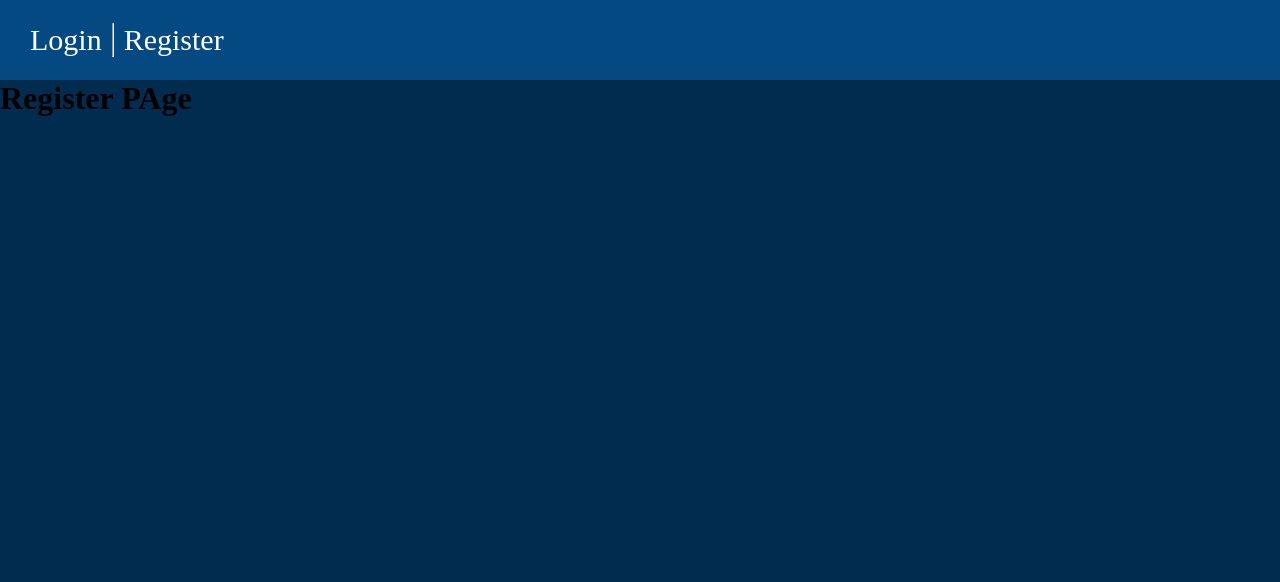
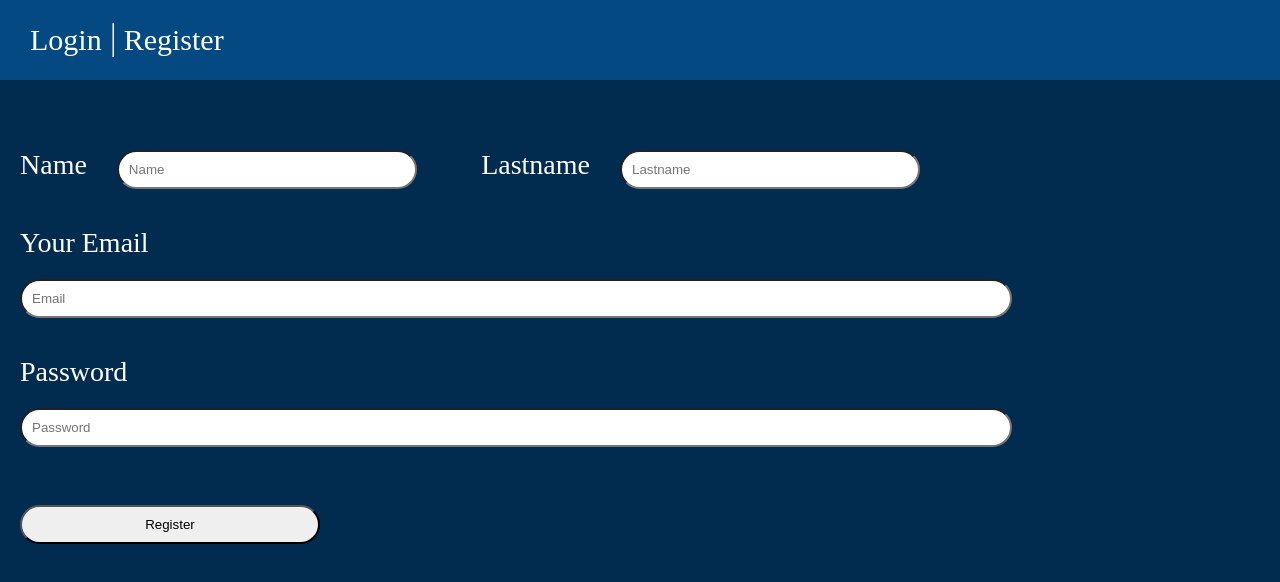
Before and after one commit to Gpaqsa/ReactForm, a React (Create React App) app: page /Register in a window 1280 px wide. Shown: the top 582 px of the page. Built offline with nearby package versions, Linux system fonts and the light colour scheme.

Commit message:
Add register page

```diff
--- a/src/App.js
+++ b/src/App.js
@@ -8,7 +8,6 @@ function App() {
   return (
     <div className="App">
       <Navbar />
-      {/* <LoginForm /> */}
       <Routes>
         <Route path="/" element={<LoginForm />} />
         <Route path="/Register" element={<RegisterForm />} />
--- a/src/components/RegisterForm.jsx
+++ b/src/components/RegisterForm.jsx
@@ -1,10 +1,67 @@
 import React from "react";
-import "../style/registerForm.css"
+import "../style/registerForm.css";
 const RegisterForm = () => {
   return (
     <div className="registerPage">
-      <form className="registerForm">
-        <h1>Register PAge</h1>
+      <form class="form-detail" action="#">
+        <div class="form-row">
+          <div className="fullname">
+            <div className="name">
+              <label for="name">Name</label>
+              <input
+                type="text"
+                name="name"
+                id="name"
+                class="input-text"
+                placeholder="Name"
+              />
+            </div>
+            <div>
+              <label for="lastname">Lastname</label>
+              <input
+                type="text"
+                name="lastname"
+                id="name"
+                class="input-text"
+                placeholder="Lastname"
+              />
+            </div>
+          </div>
+        </div>
+        <br />
+        <div class="form-row">
+          <label for="your-email">Your Email</label>
+          <input
+            type="text"
+            name="your-email"
+            id="your-email"
+            class="input-text"
+            placeholder="Email"
+            required=""
+            pattern="[^@]+@[^@]+.[a-zA-Z]{2,6}"
+          />
+        </div>
+        <br />
+        <div class="form-row">
+          <label for="password">Password</label>
+          <input
+            type="password"
+            name="password"
+            id="password"
+            class="input-text"
+            placeholder="Password"
+            required=""
+          />
+        </div>
+        <br />
+        <div class="form-row-last">
+          <input
+            type="submit"
+            name="register"
+            class="register"
+            value="Register"
+          />
+        </div>
       </form>
     </div>
   );
--- a/src/style/registerForm.css
+++ b/src/style/registerForm.css
@@ -0,0 +1,37 @@
+.registerPage {
+    display: flex;
+    width: 100vw;
+    /* height: 100vh; */
+    margin-top: 50px;
+}
+.form-detail {
+    display: flex;
+    flex-direction: column;
+    justify-content: center;
+    width: 100%;
+    margin: 0px 20px;
+}
+
+
+
+.form-row {
+    display: flex;
+    flex-direction: column;
+    width: 100%;
+}
+
+.form-row input {
+    width: 80%;
+}
+
+.fullname {
+    display: flex;
+    width: 900px;
+    justify-content: space-between;
+}
+
+
+.fullname  input {
+    width: 300px;
+    margin-left: 30px;
+}
```
